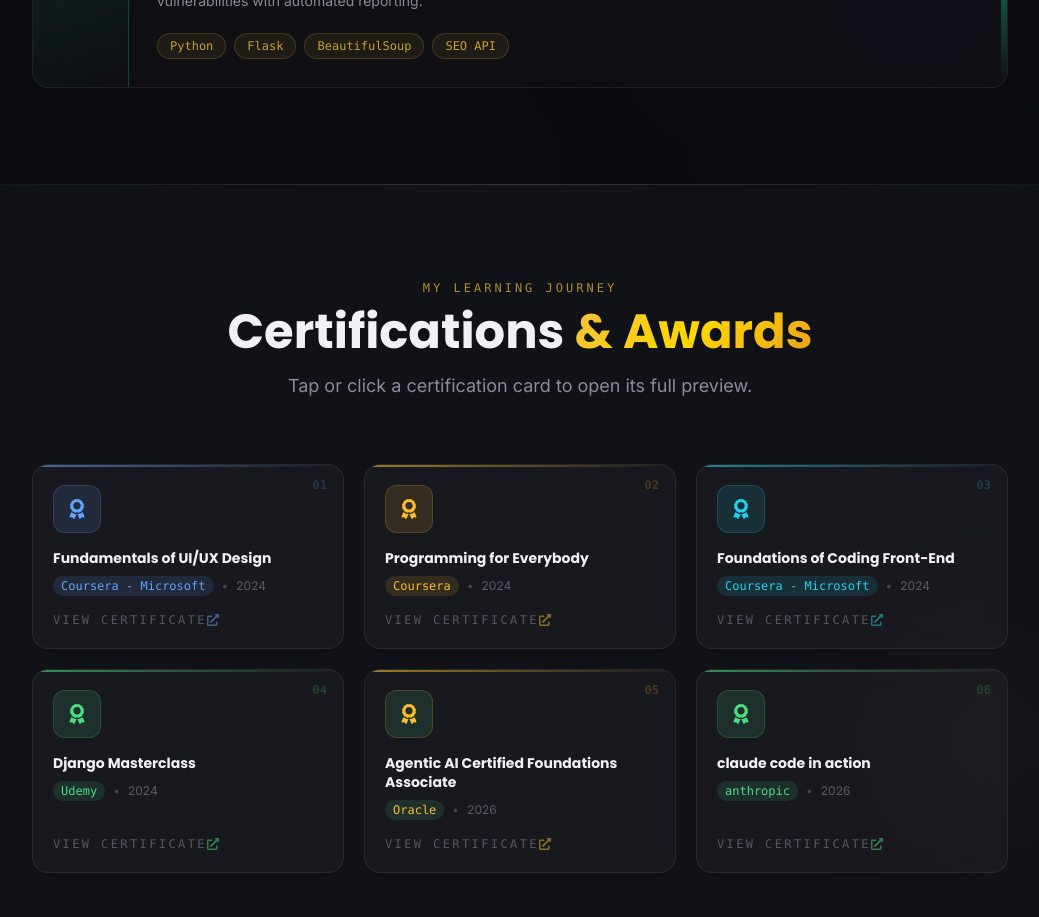
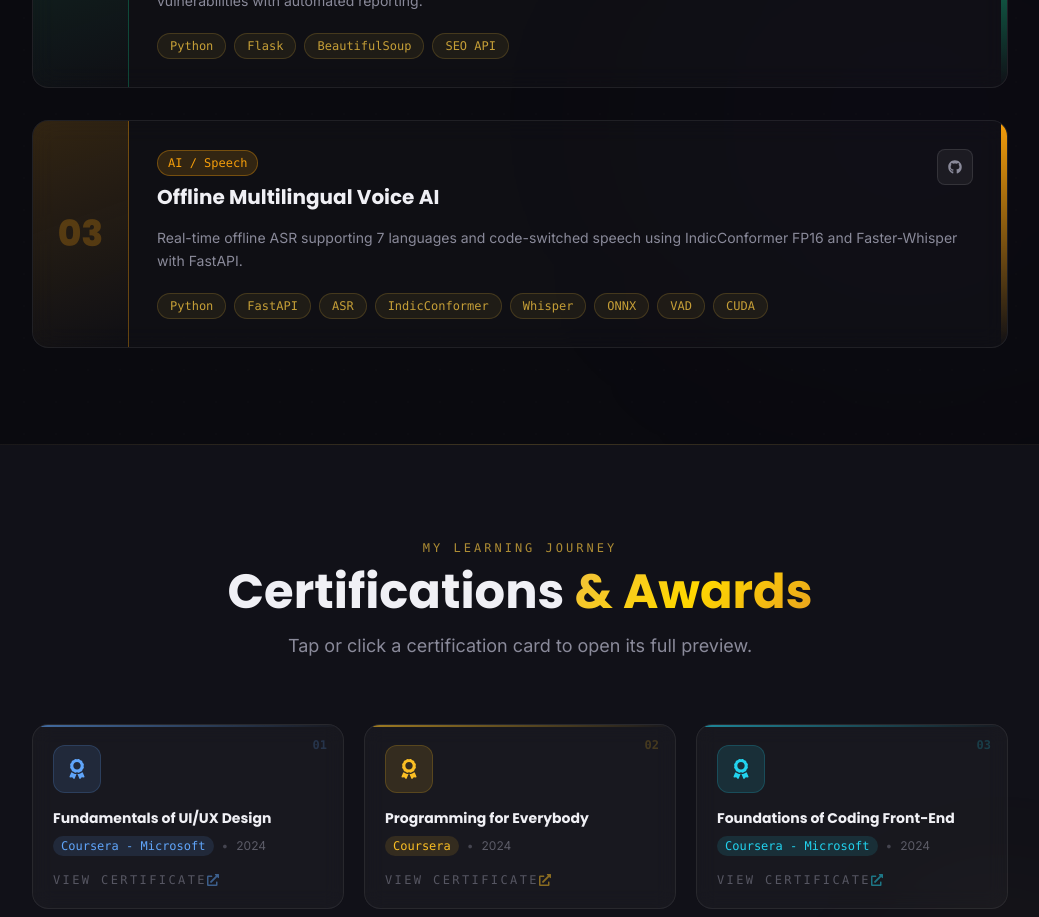
Before and after one commit to Dk821/portfolio-dev, a React (Vite) app: page / in a window 1280 px wide. Shown: the part 4520-5437 px from the top of the page, without its empty margins (120-1159 px from the left). Built offline with nearby package versions, Linux system fonts and the light colour scheme; no server answers.

Commit message:
project update commit

```diff
--- a/src/sections/Projects.jsx
+++ b/src/sections/Projects.jsx
@@ -25,6 +25,26 @@ const projects = [
         tag: "Python / Flask",
         number: "02",
     },
+    {
+  title: "Offline Multilingual Voice AI",
+  desc: "Real-time offline ASR supporting 7 languages and code-switched speech using IndicConformer FP16 and Faster-Whisper with FastAPI.",
+  tech: [
+    "Python",
+    "FastAPI",
+    "ASR",
+    "IndicConformer",
+    "Whisper",
+    "ONNX",
+    "VAD",
+    "CUDA"
+  ],
+  github: "https://github.com/Dk821/offline-multilingual-voice-ai.git",
+  accentColor: "#f59e0b",
+  glowColor: "rgba(245,158,11,0.15)",
+borderColor: "rgba(245,158,11,0.35)",
+  tag: "AI / Speech",
+  number: "03",
+},
 ];
 
 const Projects = () => {
```
